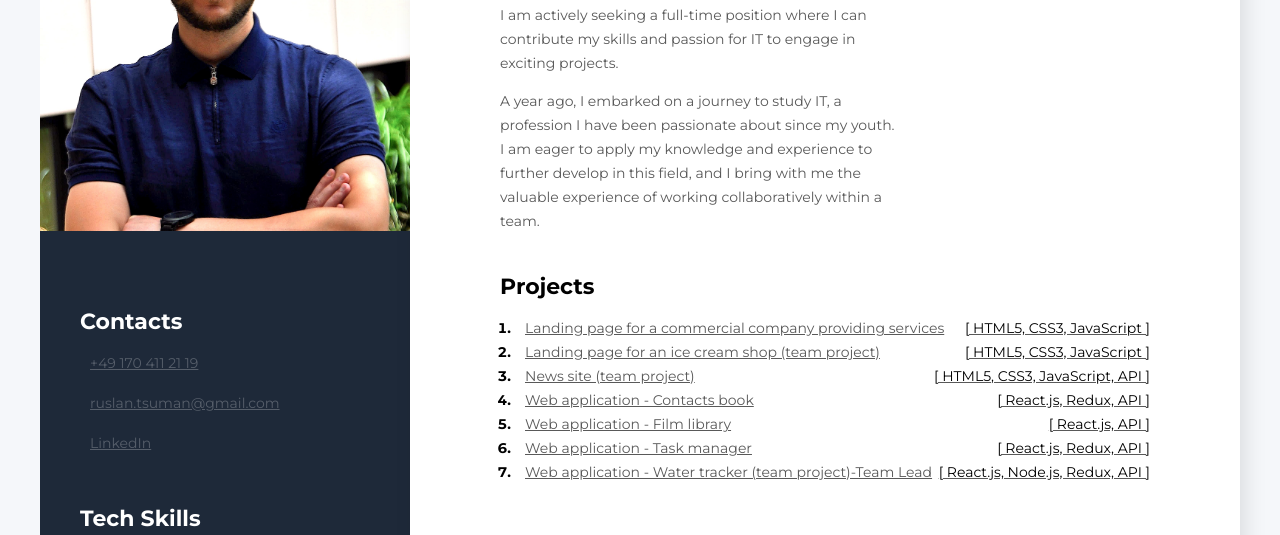
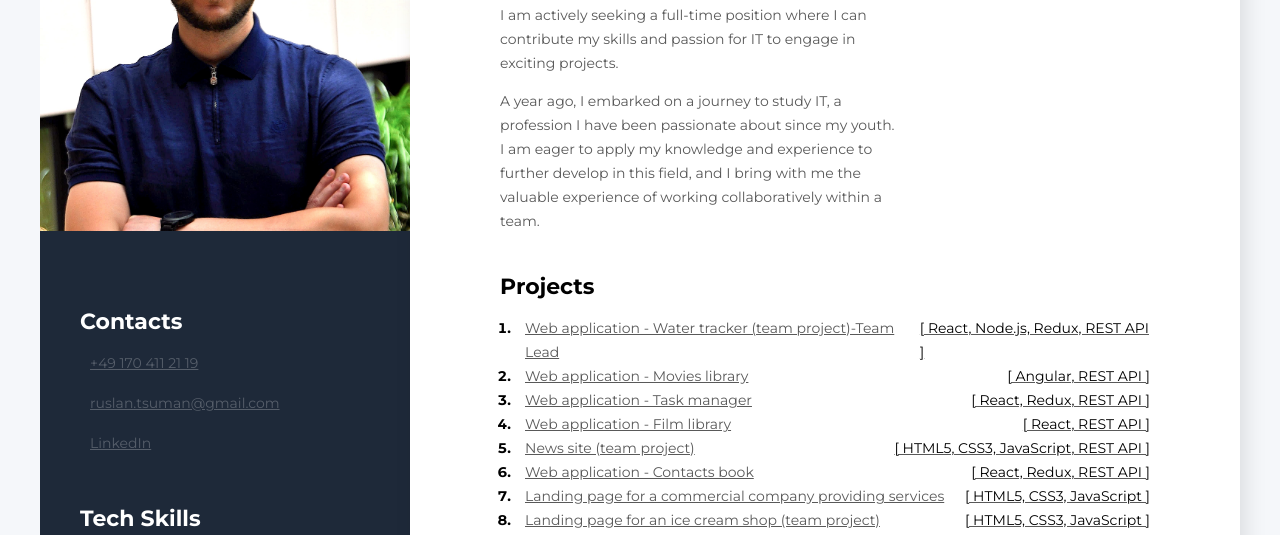
Before and after one commit to Ruslan-Ts/resume, a plain HTML site: page index.html in a window 1280 px wide. Shown: the part 256-791 px from the top of the page. Drawn offline with Linux system fonts and the light colour scheme.

Commit message:
2024may-update

```diff
--- a/index.html
+++ b/index.html
@@ -32,6 +32,42 @@
             <h3 class="title">Projects</h3>
             <ol class="projects_list">
                 <li class="projects_item">
+                     <a href="https://ruslan-ts.github.io/water-tracker-project/" target="_blank" class="project_link">
+                    <span class="project">Web application - Water tracker (team project)-Team Lead</span>
+                    <span class="project_bracket" >[ React, Node.js, Redux, REST API ]</span>
+                   </a>
+                </li>
+                <li class="projects_item">
+                    <a href="https://ruslan-ts.github.io/movies/" target="_blank" class="project_link">
+                        <span class="project">Web application - Movies library</span>
+                        <span class="project_bracket">[ Angular, REST API ]</span>
+                    </a>
+                </li>
+                <li class="projects_item">
+                      <a href="https://ruslan-ts.github.io/taskmanager/" target="_blank" class="project_link">
+                    <span class="project">Web application - Task manager</span>
+                    <span class="project_bracket">[ React, Redux, REST API ]</span>
+                   </a>
+                </li>
+                <li class="projects_item">
+                      <a href="https://ruslan-ts.github.io/movies-library/" target="_blank" class="project_link">
+                    <span class="project">Web application - Film library</span>
+                    <span class="project_bracket">[ React, REST API ]</span>
+                   </a>
+                </li>
+                <li class="projects_item">
+                    <a href="https://oleksii1994.github.io/parcel-project-news/" target="_blank" class="project_link">
+                    <span class="project">News site (team project)</span>
+                    <span class="project_bracket">[ HTML5, CSS3, JavaScript, REST API ]</span>
+                   </a>
+                </li>
+                <li class="projects_item">
+                           <a href="https://ruslan-ts.github.io/rest-api-phonebook/" target="_blank" class="project_link">
+                    <span class="project">Web application - Contacts book</span>
+                    <span class="project_bracket">[ React, Redux, REST API  ]</span>
+                   </a>
+                </li>
+                <li class="projects_item">
                     <a href="https://ruslan-ts.github.io/goit-markup-hw-08/index.html" target="_blank" class="project_link">
                     <span class="project">Landing page for a commercial company providing services</span>
                     <span class="project_bracket">[ HTML5, CSS3, JavaScript ]</span>
@@ -43,42 +79,19 @@
                     <span class="project_bracket">[ HTML5, CSS3, JavaScript ]</span>
                    </a>
                 </li>
-                <li class="projects_item">
-                    <a href="https://oleksii1994.github.io/parcel-project-news/" target="_blank" class="project_link">
-                    <span class="project">News site (team project)</span>
-                    <span class="project_bracket">[ HTML5, CSS3, JavaScript, API ]</span>
-                   </a>
-                </li>
-                <li class="projects_item">
-                           <a href="https://ruslan-ts.github.io/rest-api-phonebook/" target="_blank" class="project_link">
-                    <span class="project">Web application - Contacts book</span>
-                    <span class="project_bracket">[ React.js, Redux, API  ]</span>
-                   </a>
-                </li>
-                <li class="projects_item">
-                      <a href="https://ruslan-ts.github.io/movies-library/" target="_blank" class="project_link">
-                    <span class="project">Web application - Film library</span>
-                    <span class="project_bracket">[ React.js, API ]</span>
-                   </a>
-                </li>
-                <li class="projects_item">
-                      <a href="https://ruslan-ts.github.io/taskmanager/" target="_blank" class="project_link">
-                    <span class="project">Web application - Task manager</span>
-                    <span class="project_bracket">[ React.js, Redux, API ]</span>
-                   </a>
-                </li>
-                <li class="projects_item">
-                     <a href="https://ruslan-ts.github.io/water-tracker-project/" target="_blank" class="project_link">
-                    <span class="project">Web application - Water tracker (team project)-Team Lead</span>
-                    <span class="project_bracket" >[ React.js, Node.js, Redux, API ]</span>
-                   </a>
-                </li>
             </ol>
         </section>
         <!--work-->
         <section class="work">
             <h3 class="title">Work Experience</h3>
             <!--comp1-->
+            <div>
+                <h4 class="position">Front-end Developer<span class="organization">Martini Laboratories</span></h4>
+                <p class="period">May 2024 - now <span class="line">|</span> Germany</p>
+                <ul class="worklist">
+
+                </ul>
+            </div>
             <div>
                 <h4 class="position">Director <span class="organization">Enviproject LLC</span></h4>
                 <p class="period">October 2017 - March 2022 <span class="line">|</span> Ukraine</p>
```
